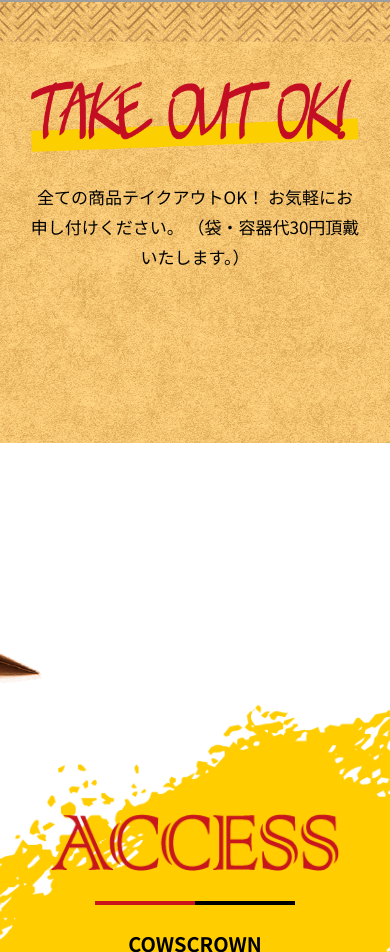
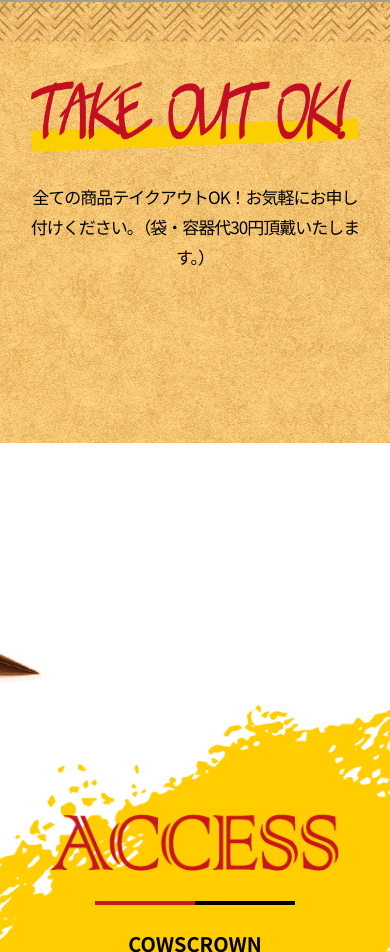
Before and after one commit to perderp/cowscrown, a plain HTML site: page index.html in a window 390 px wide. Shown: the part 3388-4340 px from the top of the page. Drawn offline with nearby package versions, Linux system fonts and the light colour scheme; grey boxes are pictures that could not be loaded.

Commit message:
Changes : add letterspacing on takeout section view_sp

```diff
--- a/src/scss/page/index.scss
+++ b/src/scss/page/index.scss
@@ -963,6 +963,7 @@
                         }
 
                         p{
+                            letter-spacing:-1px;
                             padding-bottom: 6.510vw;
 
                             @media only screen and (max-width: 481px){
@@ -970,7 +971,7 @@
                             }
 
                             @media only screen and (max-width: 476px){
-                                letter-spacing: 0;
+                                letter-spacing:-1px;
                                 font-size: 17px;
                             }
                         }
```
Also changed, not shown: index.html (+1 -3 lines), public/css/common.css, public/css/page/index.css.
